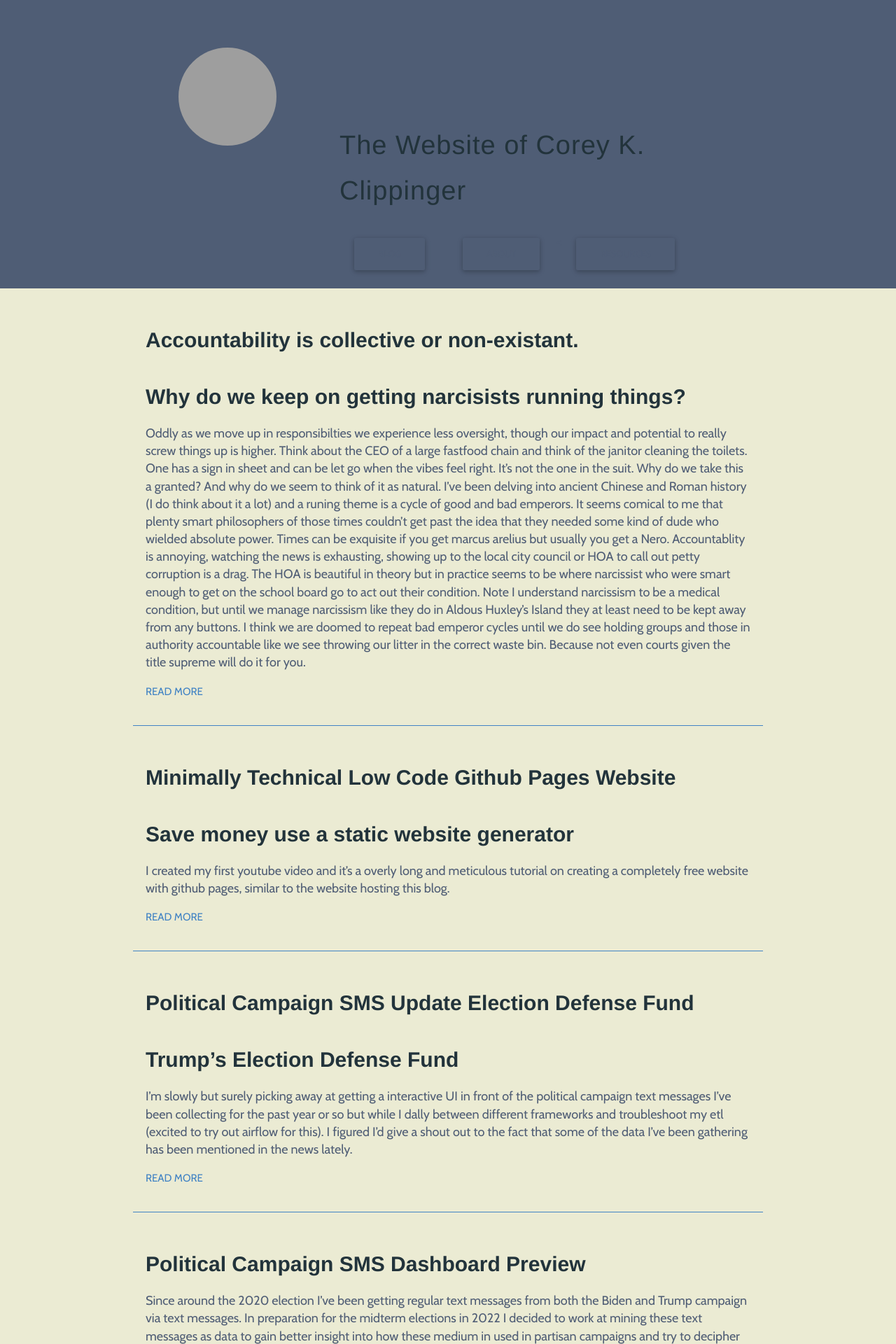
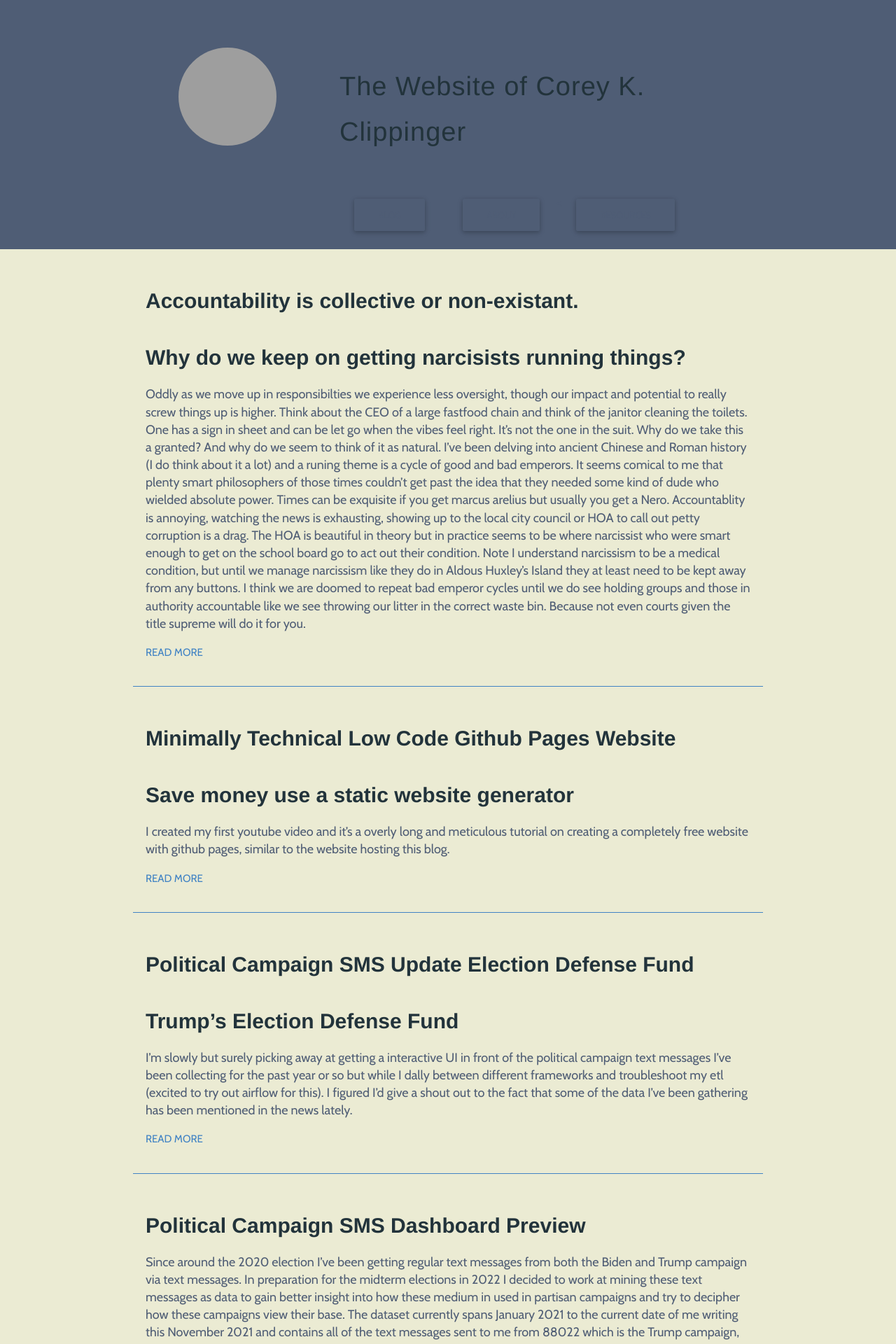
Before and after one commit to coreyclip/coreyclip.github.io, a Jekyll site: the page built from index.html, in a window 1280 px wide. Shown: the top 1920 px of the page at 70% size. Built offline with Jekyll 4.4.1, drawn with Linux system fonts in a browser that asks for light colours; nearby versions of some CDN libraries; some web fonts are replaced; grey boxes are pictures that could not be loaded.

Commit message:
modal around title and adjust padding

```diff
--- a/_layouts/default.html
+++ b/_layouts/default.html
@@ -34,7 +34,13 @@
                         <div class='col-md-8 col-sm-10 headline-col'>
                             <div class='row'>
                                 <div class="site-info">
-                                    <h1 class="site-name">The Website of Corey K. Clippinger</h1>
+                                    <div class="modal-dialog outer-border" style="width: 30rem;">
+                                        <div class="inner-border center">
+                                          <div class="modal-contents">
+                                            <h1 class="modal-text site-name">The Website of Corey K. Clippinger</h1>
+                                          </div>
+                                        </div>
+                                      </div>
                                 </div>
                             </div>
                             <div class='row links-row'>
--- a/style.scss
+++ b/style.scss
@@ -227,7 +227,7 @@
 
 .site-info {
     float: right;
-    margin-top:25%;
+    margin-top:7%;
 
     @include mobile {
         float: none;
```
Also changed, not shown: images/suitHeadshot.jpg (added).
